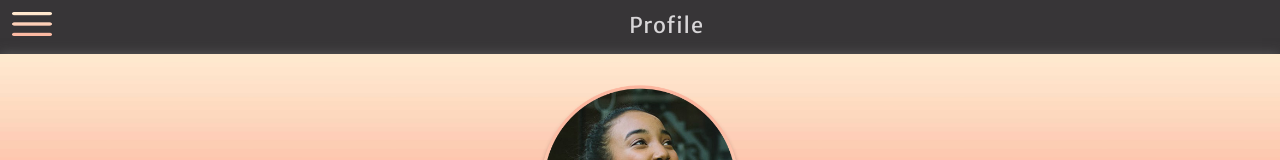
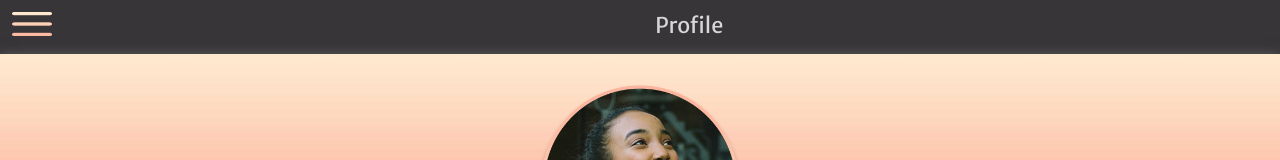
Before and after one commit to mollcano/made-code-challenge, a React (Create React App) app: page / in a window 1280 px wide. Shown: the top 160 px of the page. Built offline with nearby package versions, Linux system fonts and the light colour scheme.

Commit message:
recentered profile text

```diff
--- a/src/App.css
+++ b/src/App.css
@@ -11,7 +11,7 @@ html, body {
 }
 .nav{
   display: flex;
-  width: 55%;
+  width: 56.5%;
   max-width: 760px;
   height: 100%;
   justify-content: space-between;
@@ -26,7 +26,6 @@ html, body {
 .profileText{
   font-size: 2.7vh;
   margin-top: 1.5vh;
-  letter-spacing: 1px;
 }
 .header{
   display: flex;
```
